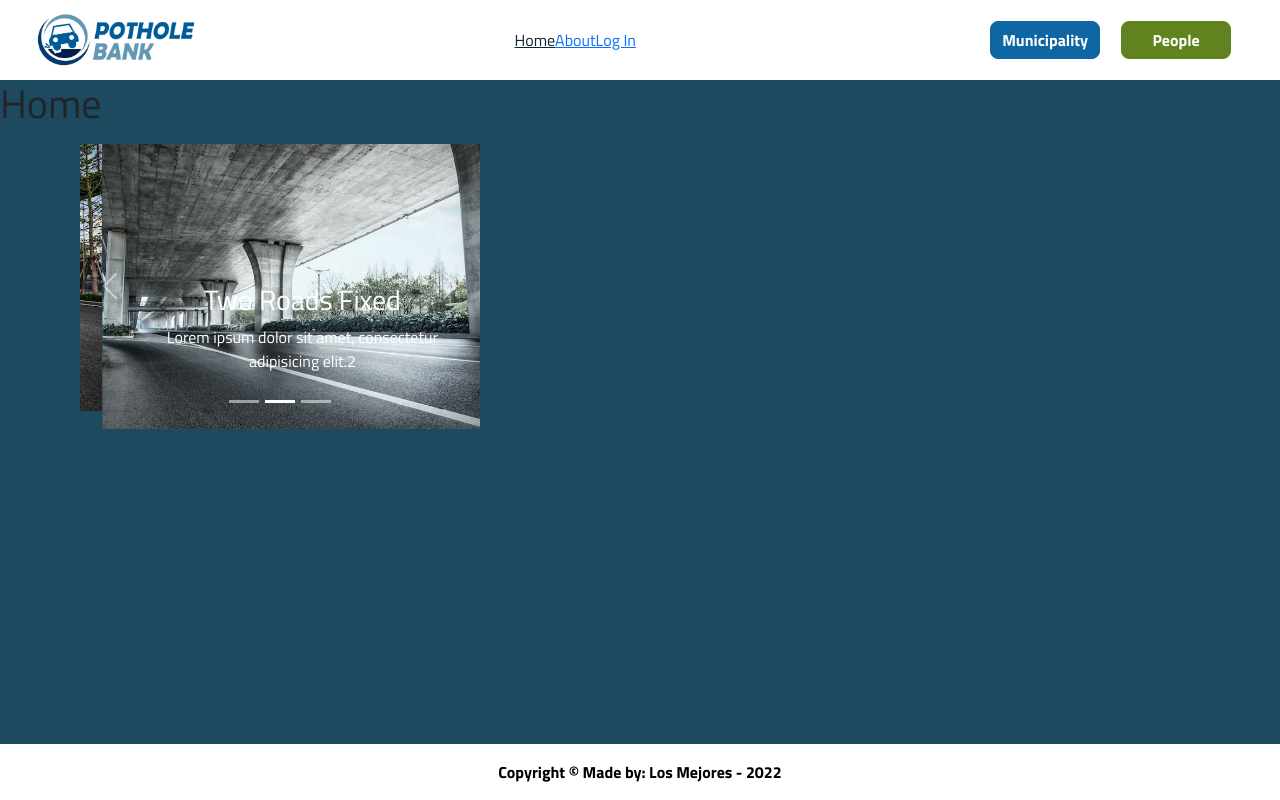
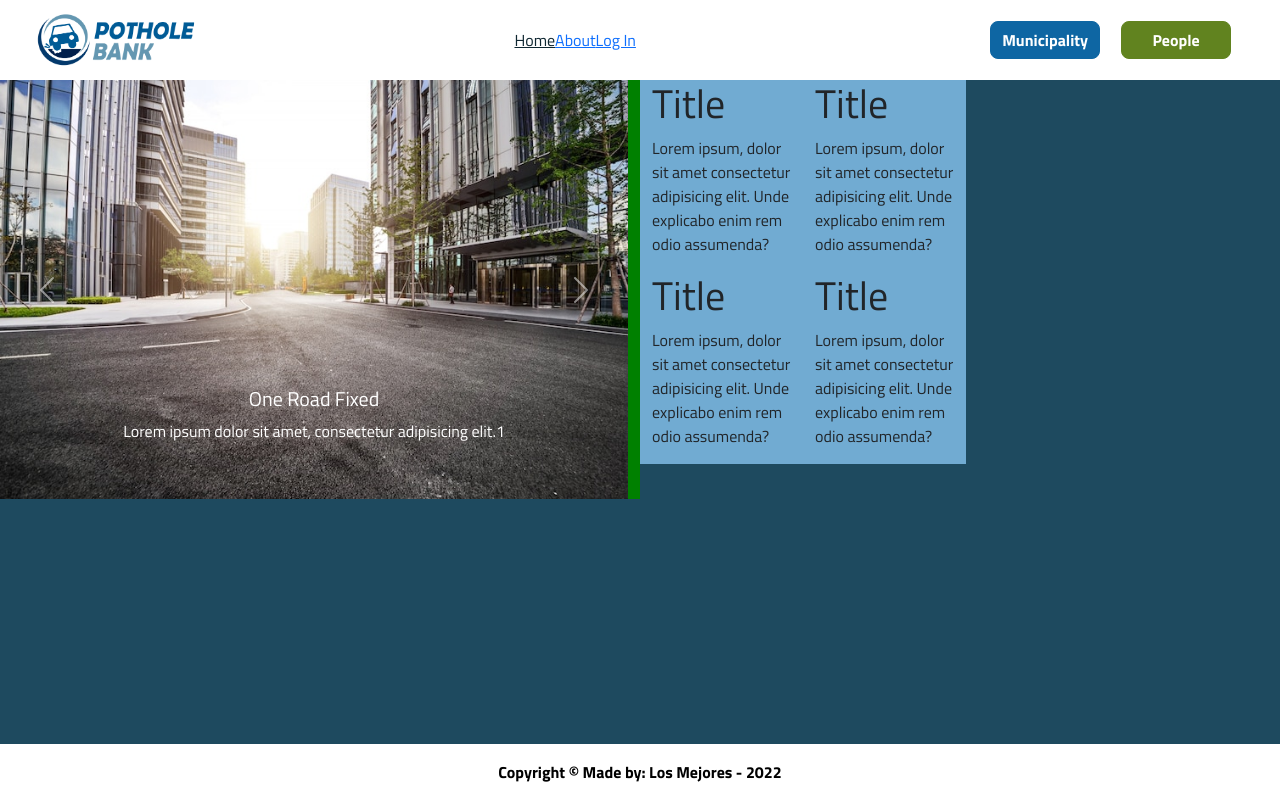
Before and after one commit to ImMikeC/PotHole_Bank, a React app: page / in a window 1280 px wide. Built offline with nearby package versions, Linux system fonts and the light colour scheme.

Commit message:
Home test

```diff
--- a/src/components/Showcase.jsx
+++ b/src/components/Showcase.jsx
@@ -1,6 +1,4 @@
 import React from 'react';
-import Carousel from 'react-bootstrap/Carousel';
-import "../styles/Showcase.css";
 
 const Showcase = () => {
 
@@ -17,43 +15,39 @@ const Showcase = () => {
     }
 
     return (
-        <Carousel>
-            <Carousel.Item>
-                <img
-                    className="d-block w-100"
-                    src={showcasehome.imageURL1}
-                    alt="First slide"
-                />
-                <Carousel.Caption>
-                    <h3>{showcasehome.title1}</h3>
-                    <p>{showcasehome.subtitle1}</p>
-                </Carousel.Caption>
-            </Carousel.Item>
-            <Carousel.Item>
-                <img
-                    className="d-block w-100"
-                    src={showcasehome.imageURL2}
-                    alt="Second slide"
-                />
-
-                <Carousel.Caption>
-                    <h3>{showcasehome.title2}</h3>
-                    <p>{showcasehome.subtitle2}</p>
-                </Carousel.Caption>
-            </Carousel.Item>
-            <Carousel.Item>
-                <img
-                    className="d-block w-100"
-                    src={showcasehome.imageURL3}
-                    alt="Third slide"
-                />
-
-                <Carousel.Caption>
-                    <h3>{showcasehome.title3}</h3>
-                    <p>{showcasehome.subtitle3}</p>
-                </Carousel.Caption>
-            </Carousel.Item>
-        </Carousel>
+        <div id="carouselExampleControls" class="carousel slide" data-bs-ride="carousel">
+            <div class="carousel-inner">
+                <div class="carousel-item active">
+                    <img src={showcasehome.imageURL1} class="d-block w-100" alt="Slide 1" />
+                    <div class="carousel-caption d-none d-md-block">
+                        <h5>{showcasehome.title1}</h5>
+                        <p>{showcasehome.subtitle1}</p>
+                    </div>
+                </div>
+                <div class="carousel-item">
+                    <img src={showcasehome.imageURL2} class="d-block w-100" alt="Slide 2" />
+                    <div class="carousel-caption d-none d-md-block">
+                        <h5>{showcasehome.title2}</h5>
+                        <p>{showcasehome.subtitle2}</p>
+                    </div>
+                </div>
+                <div class="carousel-item">
+                    <img src={showcasehome.imageURL3} class="d-block w-100" alt="Slide 3" />
+                    <div class="carousel-caption d-none d-md-block">
+                        <h5>{showcasehome.title3}</h5>
+                        <p>{showcasehome.subtitle3}</p>
+                    </div>
+                </div>
+            </div>
+            <button class="carousel-control-prev" type="button" data-bs-target="#carouselExampleControls" data-bs-slide="prev">
+                <span class="carousel-control-prev-icon" aria-hidden="true"></span>
+                <span class="visually-hidden">Previous</span>
+            </button>
+            <button class="carousel-control-next" type="button" data-bs-target="#carouselExampleControls" data-bs-slide="next">
+                <span class="carousel-control-next-icon" aria-hidden="true"></span>
+                <span class="visually-hidden">Next</span>
+            </button>
+        </div>
     );
 }
 
--- /dev/null
+++ b/src/styles/Home.css
@@ -0,0 +1,7 @@
+.showcase {
+    background-color: green;
+}
+
+.homecard {
+    background-color: #71ABD2;
+}
--- a/src/styles/Showcase.css
+++ /dev/null
@@ -1,6 +0,0 @@
-.carousel.slide {
-    width: 25rem;
-    position: absolute;
-    top: 9rem;
-    left: 5rem;
-}
--- a/src/views/Home.js
+++ b/src/views/Home.js
@@ -1,14 +1,48 @@
 import React from "react";
 import Showcase from "../components/Showcase";
+import "../styles/Home.css";
 
 const Home = () => {
-  document.body.style.backgroundColor = "#1E4A5F";
-  return (
-    <>
-      <h1>Home</h1>
-      <Showcase />
-    </>
-  );
+    document.body.style.backgroundColor = "#1E4A5F";
+    return (
+        <div className="home">
+            <div className="row">
+                <div className="col-md-6 showcase">
+                    <Showcase />
+                </div>
+                <div className="col-md-6 homeinterest">
+                    <div className="row">
+                        <div className="col-md-3 homecard">
+                            <h1>Title</h1>
+                            <p>
+                                Lorem ipsum, dolor sit amet consectetur adipisicing elit. Unde explicabo enim rem odio assumenda?
+                            </p>
+                        </div>
+                        <div className="col-md-3 homecard">
+                            <h1>Title</h1>
+                            <p>
+                                Lorem ipsum, dolor sit amet consectetur adipisicing elit. Unde explicabo enim rem odio assumenda?
+                            </p>
+                        </div>
+                    </div>
+                    <div className="row">
+                        <div className="col-md-3 homecard">
+                            <h1>Title</h1>
+                            <p>
+                                Lorem ipsum, dolor sit amet consectetur adipisicing elit. Unde explicabo enim rem odio assumenda?
+                            </p>
+                        </div>
+                        <div className="col-md-3 homecard">
+                            <h1>Title</h1>
+                            <p>
+                                Lorem ipsum, dolor sit amet consectetur adipisicing elit. Unde explicabo enim rem odio assumenda?
+                            </p>
+                        </div>
+                    </div>
+                </div>
+            </div>
+        </div>
+    );
 };
 
 export default Home;
```
